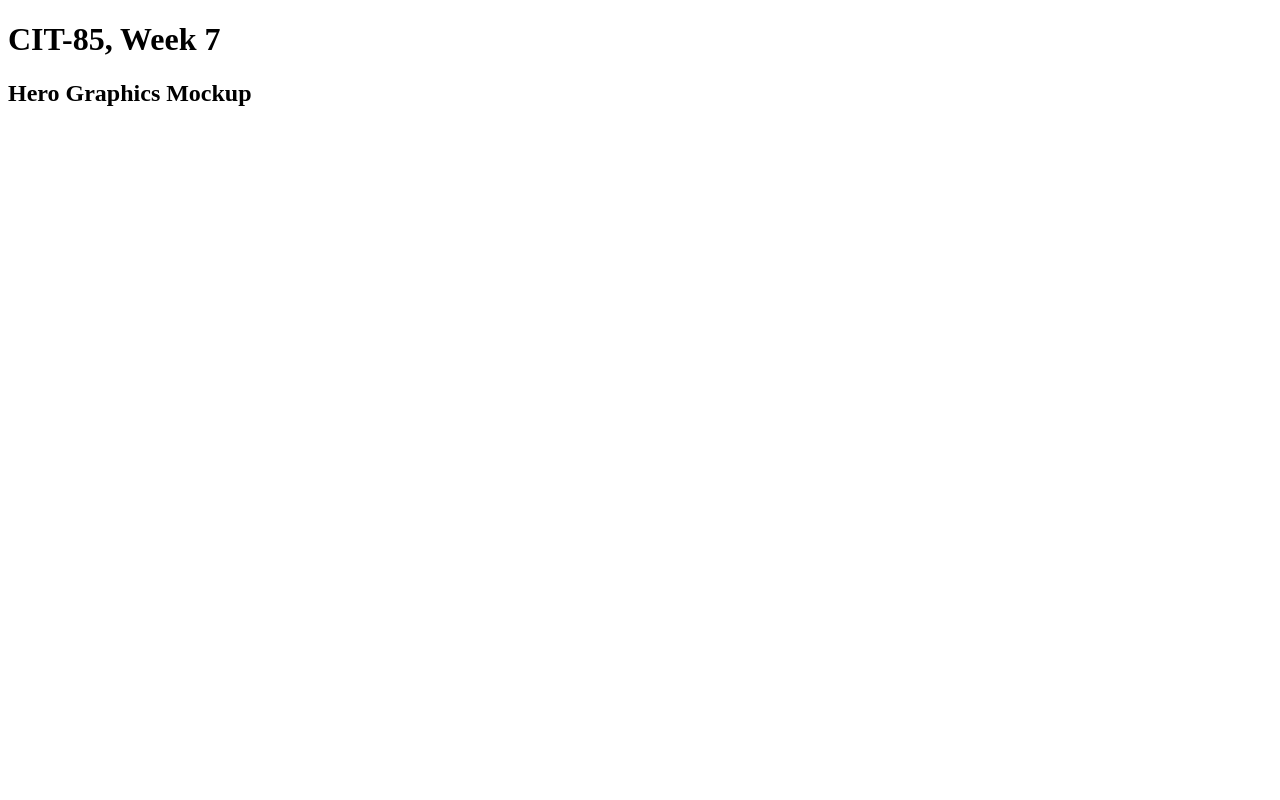
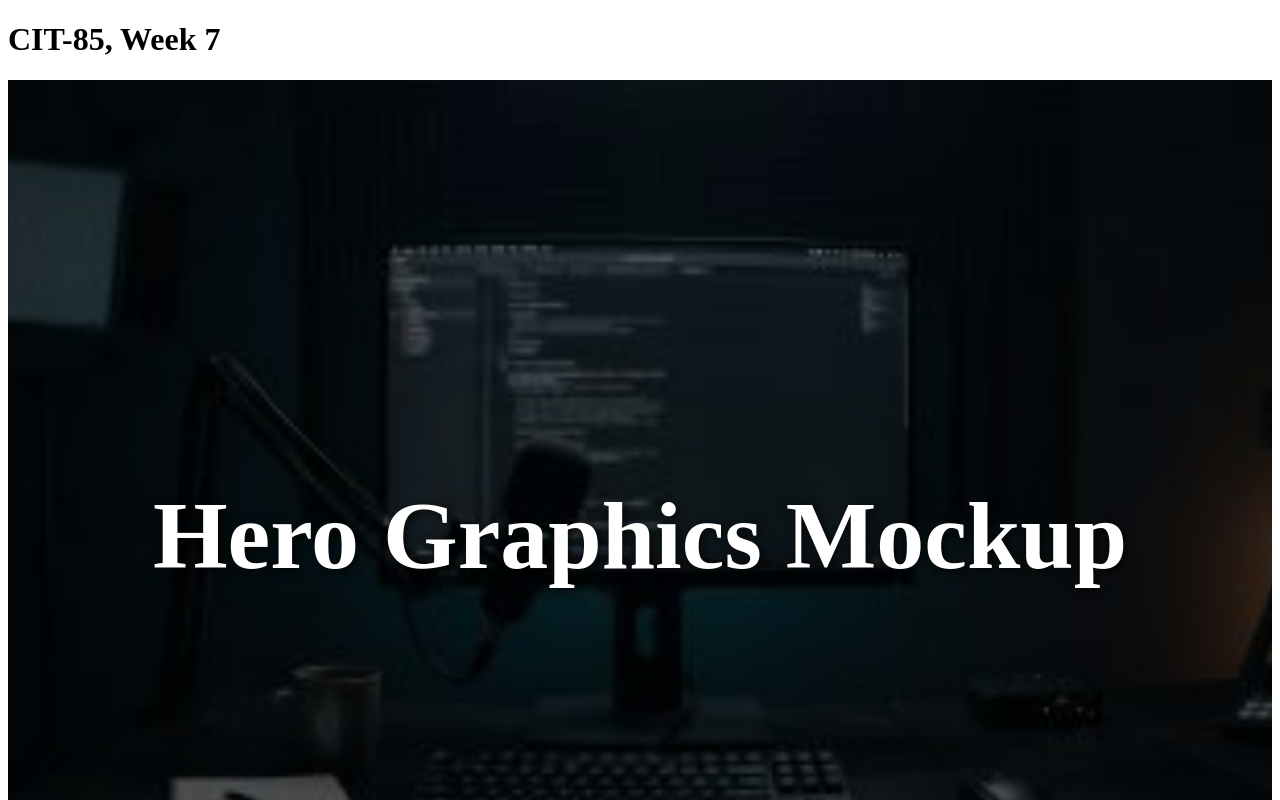
Before and after one commit to CIT85/jayp-pub, a plain HTML site: page w7/index.html in a window 1280 px wide. Shown: the top 800 px of the page. Drawn offline with Linux system fonts and the light colour scheme.

Commit message:
Hero Section

```diff
--- a/w7/css/style.css
+++ b/w7/css/style.css
@@ -0,0 +1,14 @@
+.attendance-hero {
+	min-height: 70vh;
+	background-image: linear-gradient(rgba(0,0,0,0.1), rgba(0,0,0,0.5)),  url(../img/hero-header.jpg);
+	background-size: cover;
+	background-position: top center;
+	text-align: center;
+	padding-block: 40vh 5vh;
+}
+
+.attendance-hero h2 {
+	color: white;
+	font-size: 6rem;
+	text-shadow: 2px 2px 10px rgba(0,0,0,0.8);
+}
--- a/w7/index.html
+++ b/w7/index.html
@@ -8,6 +8,8 @@
 </head>
 <body>
 	<h1>CIT-85, Week 7</h1>
-	<h2>Hero Graphics Mockup</h2>
+	<section class="attendance-hero">
+		<h2>Hero Graphics Mockup</h2>
+	</section>
 </body>
 </html>
```
